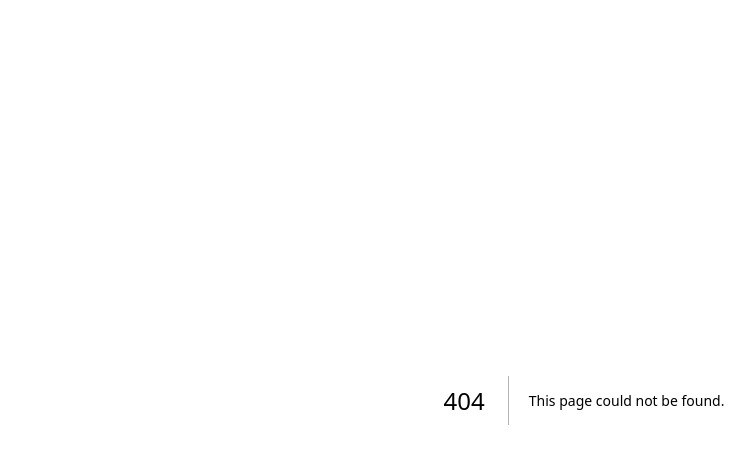
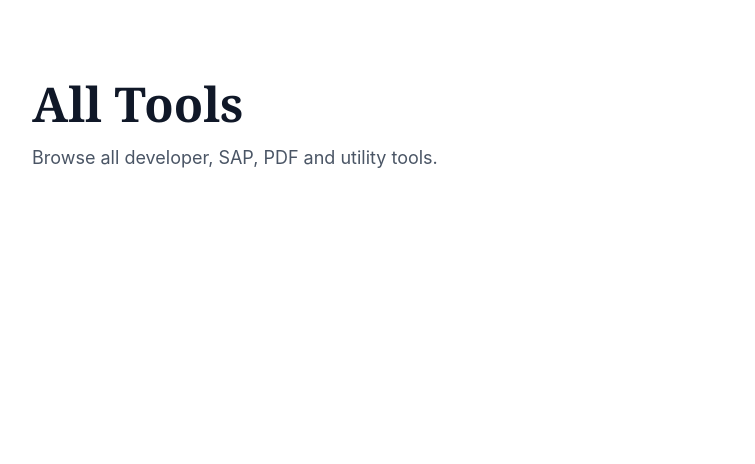
Before and after one commit to nchanduk-tech/toolsmaid, a Next.js app: page /tools in a window 1280 px wide. Before the commit this address had no page. Shown: the top 464 px of the page, without its empty margins (56-811 px from the left). Built offline with nearby package versions, Linux system fonts and the light colour scheme.

Commit message:
title of Tools is changed to black and updted tools and blog pages

```diff
--- /dev/null
+++ b/app/blog/page.tsx
@@ -0,0 +1,13 @@
+export default function BlogPage() {
+  return (
+    <main className="max-w-6xl mx-auto px-6 py-20">
+      <h1 className="text-5xl font-serif font-semibold text-gray-900">
+        Blog
+      </h1>
+
+      <p className="mt-4 text-lg text-gray-600">
+        Articles, SAP insights and developer content.
+      </p>
+    </main>
+  );
+}
--- /dev/null
+++ b/app/tools/page.tsx
@@ -0,0 +1,13 @@
+export default function ToolsPage() {
+  return (
+    <main className="max-w-6xl mx-auto px-6 py-20">
+      <h1 className="text-5xl font-serif font-semibold text-gray-900">
+        All Tools
+      </h1>
+
+      <p className="mt-4 text-lg text-gray-600">
+        Browse all developer, SAP, PDF and utility tools.
+      </p>
+    </main>
+  );
+}
```
